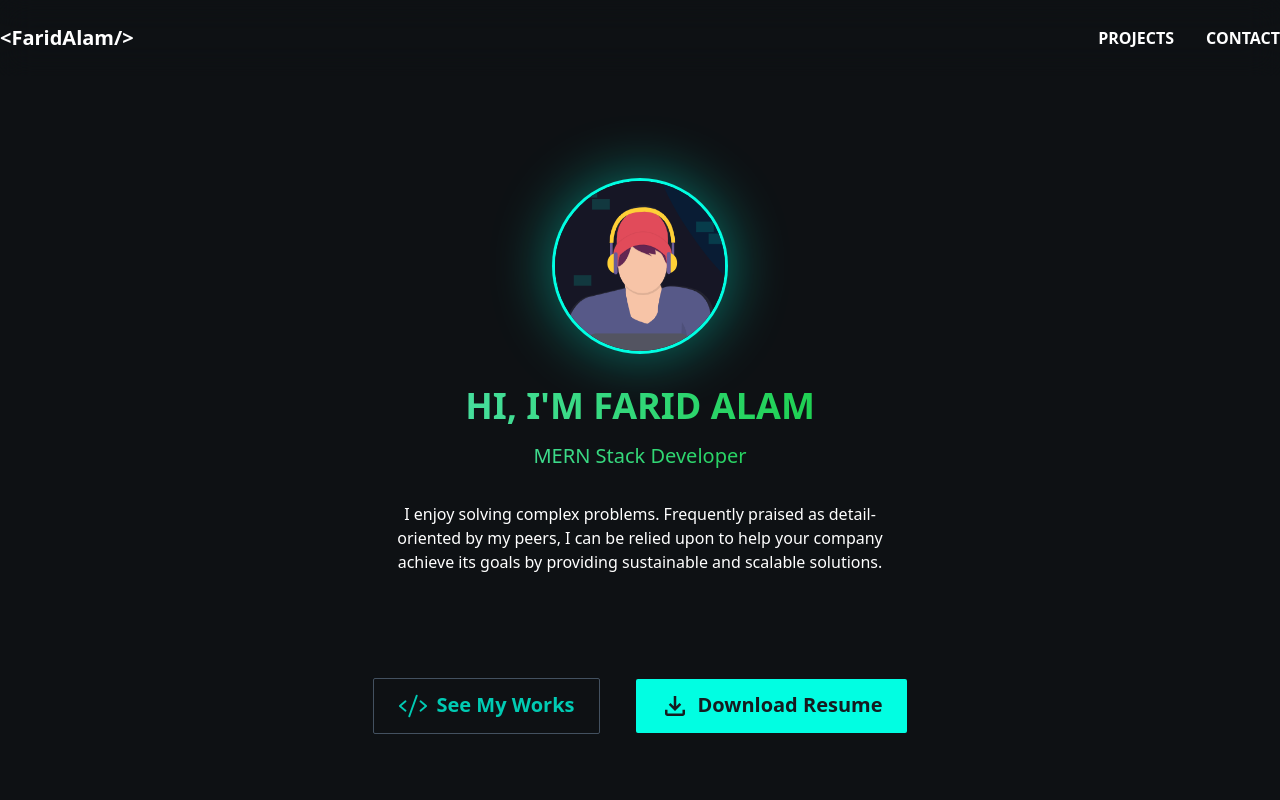
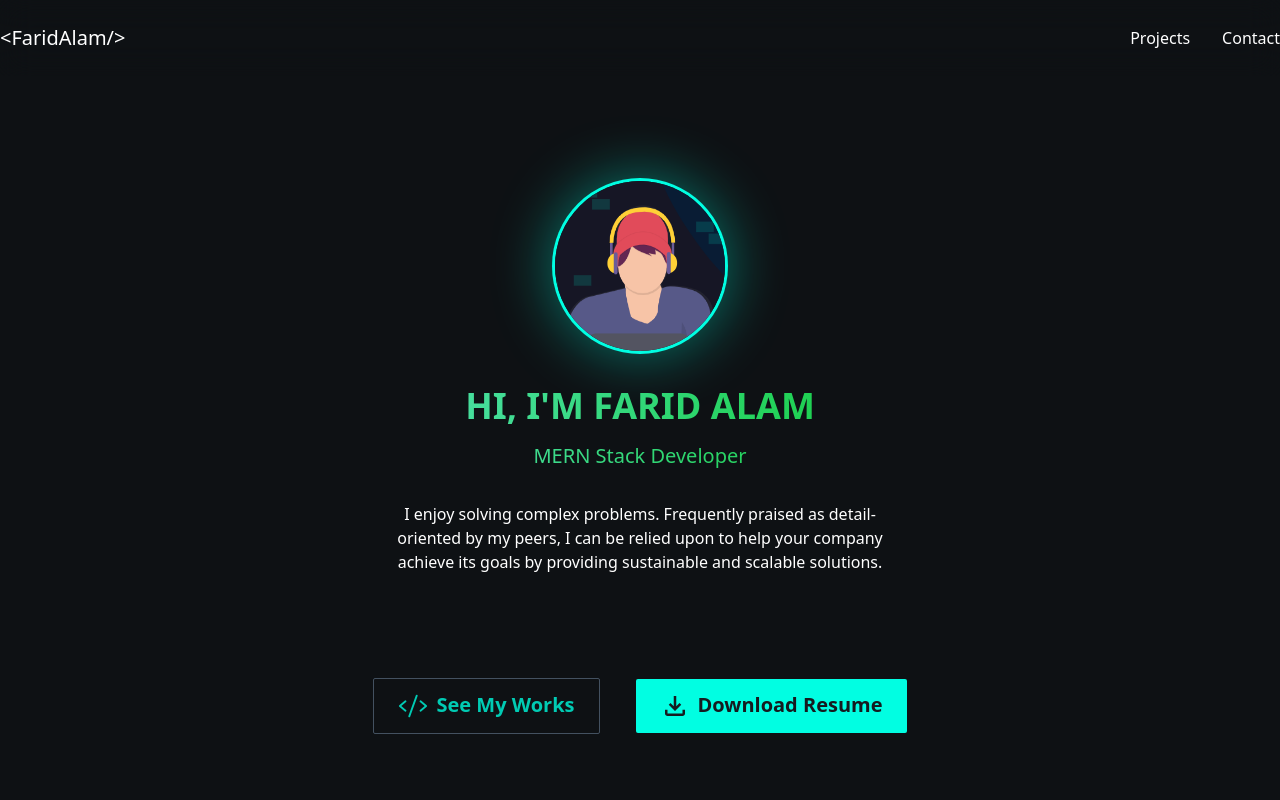
Before and after one commit to faridalam61/portfolio, a React (Vite) app: page / in a window 1280 px wide. Shown: the top 800 px of the page. Built offline with nearby package versions, Linux system fonts and the light colour scheme; some icons are missing.

Commit message:
Updated footer, header and contact page

```diff
--- a/src/Components/Home/Contact.jsx
+++ b/src/Components/Home/Contact.jsx
@@ -32,12 +32,12 @@ function Contact() {
       <h2 className="text-center font-normal text-4xl mb-10 lg:mb-0 text-white rainbow-text mt-28">
         Get In Touch
       </h2>
-      <p className="text-white mx-96 my-5 text-center">
+      <p className="text-white mx-4 lg:mx-96 my-5 text-center">
         If you have any inquiries, wish to engage my services, or simply want to
         extend a greeting, I will make every effort to promptly respond to you!
       </p>
 
-      <div className=" rounded-md p-6 w-3/5 mx-auto">
+      <div className=" rounded-md p-6 w-full lg:w-3/5 mx-auto">
         <form ref={form} onSubmit={sendEmail}>
           <div className="flex gap-5">
             <input
--- a/src/Components/Shared/Footer.jsx
+++ b/src/Components/Shared/Footer.jsx
@@ -1,14 +1,14 @@
-import React from 'react'
+import React from "react";
 
 function Footer() {
   return (
-    <div>
-        <div className="container text-center py-4 text-white mx-auto">
-            <p>&copy; 2023 Farid Alam</p>
-            <p>Developed by Farid Alam</p>
-        </div>
+    <div className="border-t border-[#161B1F]	">
+      <div className="container text-center py-4 text-white font-thin mx-auto">
+        <p>Copyright &copy; 2023 All rights reserved</p>
+        <p>Developed by Farid Alam</p>
+      </div>
     </div>
-  )
+  );
 }
 
-export default Footer
+export default Footer;
--- a/src/Components/Shared/Header.jsx
+++ b/src/Components/Shared/Header.jsx
@@ -6,17 +6,17 @@ function Header() {
     <div className="bg-white dark:bg-transparent text-slate-600 dark:text-white w-full py-6 px-4 lg:px-0 sticky top-0 backdrop-blur-lg z-50">
       <div className="container mx-auto flex items-center justify-between">
         <div>
-          <Link to="/" className="text-xl font-bold">
+          <Link to="/" className="text-xl font-light">
             &lt;FaridAlam&#47;&gt;
           </Link>
         </div>
         <div className="flex justify-end gap-4 lg:gap-8">
-          <Link to="/projects" className=" uppercase font-semibold">
+          <a href="#projects" className="  font-normal">
             Projects
-          </Link>
-          <Link to="/projects" className=" uppercase font-semibold">
+          </a>
+          <a href="#contact" className="  font-normal">
             Contact
-          </Link>
+          </a>
         </div>
       </div>
     </div>
```
